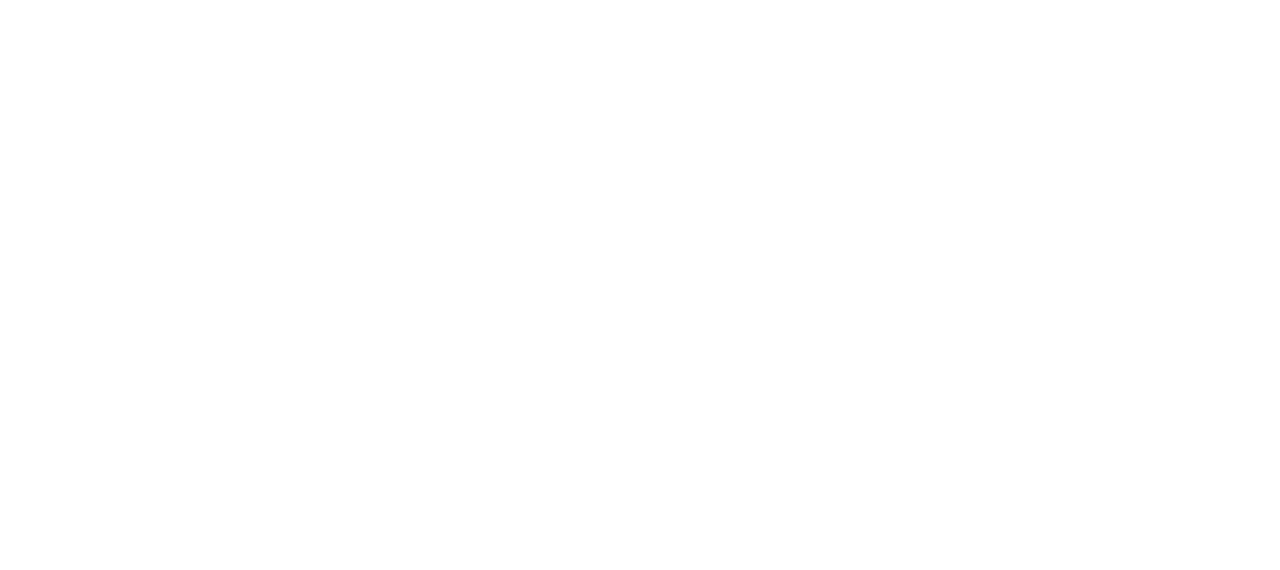
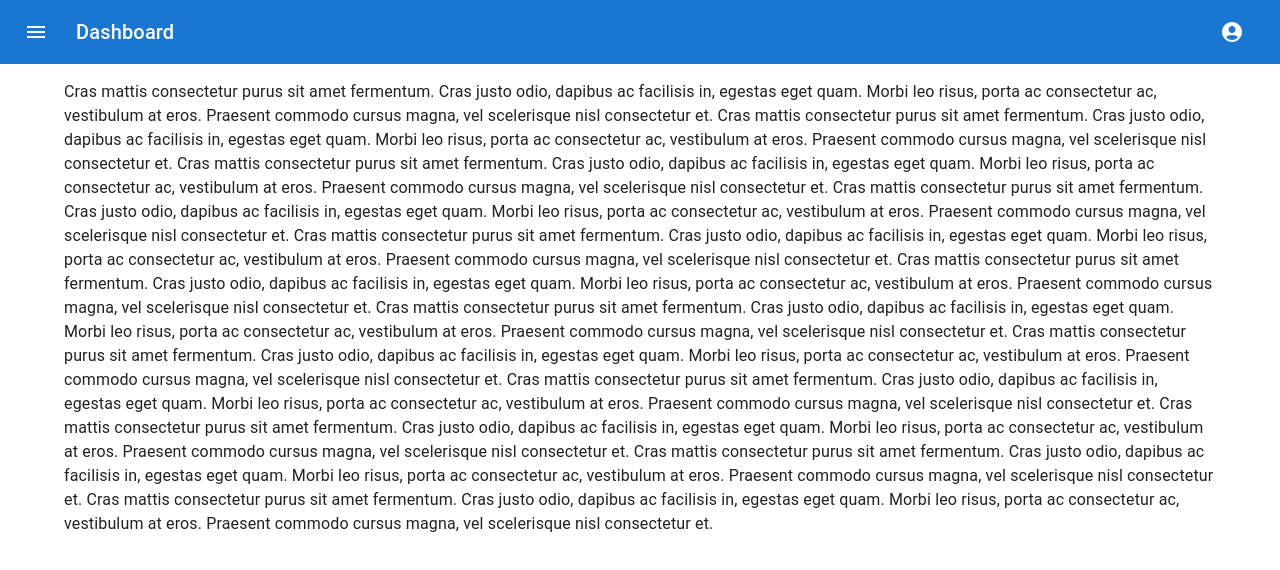
Before and after one commit to fabianschwab/react-starter-frontend, a React (Create React App) app: page /dashboard in a window 1280 px wide. Before the commit this address had no page. Shown: the top 570 px of the page. Built offline with nearby package versions, Linux system fonts and the light colour scheme; sample sign-in values are in the browser's storage; the HTML template or start-up script is replaced by a standard one.

Commit message:
WIP. Propper Dashboard with logout and profile.

```diff
--- a/src/pages/App/App.js
+++ b/src/pages/App/App.js
@@ -2,10 +2,10 @@
 import { BrowserRouter as Router, Route, Routes, Link } from "react-router-dom";
 import SignIn from "../SingIn/SignIn";
 import SignUp from "../SingUp/SignUp";
-import UserProfile from "../UserProfile/UserProfile";
 import "./App.css";
 import { useAuth } from "../../hooks/useAuth";
 import { useLocation, Navigate } from "react-router-dom";
+import Dashboard from "../Dashboard/Dashboard";
 
 function App() {
   const Home = () => {
@@ -19,18 +19,6 @@
     );
   };
 
-  const Dummy = () => {
-    return (
-      <Container maxWidth="md">
-        <Typography>Hello User!</Typography>
-        <Typography variant="caption">
-          Your are now logged in and can see protected content.
-        </Typography>
-        <Link to={"/profile"}>Profile</Link>
-      </Container>
-    );
-  };
-
   return (
     <Router>
       <Routes>
@@ -38,32 +26,24 @@
         <Route
           path="/signup"
           element={
-            <NotWhenAuthenticated>
+            <RedirectIfAuth>
               <SignUp to="/signin" />
-            </NotWhenAuthenticated>
+            </RedirectIfAuth>
           }
         />
         <Route
           path="/signin"
           element={
-            <NotWhenAuthenticated>
-              <SignIn to="/profile" />
-            </NotWhenAuthenticated>
+            <RedirectIfAuth>
+              <SignIn to="/dashboard" />
+            </RedirectIfAuth>
           }
         />
         <Route
-          path="/profile"
+          path="/dashboard"
           element={
             <RequireAuth>
-              <UserProfile />
-            </RequireAuth>
-          }
-        />
-        <Route
-          path="/dummy"
-          element={
-            <RequireAuth>
-              <Dummy />
+              <Dashboard />
             </RequireAuth>
           }
         />
@@ -87,11 +67,11 @@
   return children;
 }
 
-function NotWhenAuthenticated({ children }) {
+function RedirectIfAuth({ children }) {
   const auth = useAuth();
 
   if (auth.isAuth()) {
-    return <Navigate to="/profile" />;
+    return <Navigate to="/dashboard" />;
   }
 
   return children;
--- /dev/null
+++ b/src/pages/Dashboard/Dashboard.js
@@ -0,0 +1,118 @@
+import React, { Fragment, useState } from "react";
+import PropTypes from "prop-types";
+import {
+  AppBar,
+  Toolbar,
+  Typography,
+  Box,
+  Container,
+  Menu,
+  MenuItem,
+  IconButton,
+  useScrollTrigger,
+} from "@mui/material";
+import MenuIcon from "@mui/icons-material/Menu";
+import AccountCircleIcon from "@mui/icons-material/AccountCircle";
+
+function ElevationScroll(props) {
+  const { children, window } = props;
+  // Note that you normally won't need to set the window ref as useScrollTrigger
+  // will default to window.
+  // This is only being set here because the demo is in an iframe.
+  const trigger = useScrollTrigger({
+    disableHysteresis: true,
+    threshold: 0,
+    target: window ? window() : undefined,
+  });
+
+  return React.cloneElement(children, {
+    elevation: trigger ? 4 : 0,
+  });
+}
+
+ElevationScroll.propTypes = {
+  children: PropTypes.element.isRequired,
+  /**
+   * Injected by the documentation to work in an iframe.
+   * You won't need it on your project.
+   */
+  window: PropTypes.func,
+};
+
+export default function Dashboard(props) {
+  const [anchorEl, setAnchorEl] = useState(null);
+
+  const handleMenu = (event) => {
+    setAnchorEl(event.currentTarget);
+  };
+
+  const handleClose = () => {
+    setAnchorEl(null);
+  };
+
+  return (
+    <Fragment>
+      <ElevationScroll {...props}>
+        <AppBar>
+          <Toolbar>
+            <IconButton
+              size="large"
+              edge="start"
+              color="inherit"
+              aria-label="menu"
+              sx={{ mr: 2 }}
+            >
+              <MenuIcon />
+            </IconButton>
+            <Typography variant="h6" component="div" sx={{ flexGrow: 1 }}>
+              Dashboard
+            </Typography>
+            <div>
+              <IconButton
+                size="large"
+                aria-label="account of current user"
+                aria-controls="menu-appbar"
+                aria-haspopup="true"
+                onClick={handleMenu}
+                color="inherit"
+              >
+                <AccountCircleIcon />
+              </IconButton>
+              <Menu
+                id="menu-appbar"
+                anchorEl={anchorEl}
+                anchorOrigin={{
+                  vertical: "top",
+                  horizontal: "right",
+                }}
+                keepMounted
+                transformOrigin={{
+                  vertical: "top",
+                  horizontal: "right",
+                }}
+                open={Boolean(anchorEl)}
+                onClose={handleClose}
+              >
+                <MenuItem onClick={handleClose}>Profile</MenuItem>
+                <MenuItem onClick={handleClose}>Sign Out</MenuItem>
+              </Menu>
+            </div>
+          </Toolbar>
+        </AppBar>
+      </ElevationScroll>
+      <Toolbar />
+      <Container>
+        <Box sx={{ my: 2 }}>
+          {[...new Array(12)]
+            .map(
+              () => `Cras mattis consectetur purus sit amet fermentum.
+Cras justo odio, dapibus ac facilisis in, egestas eget quam.
+Morbi leo risus, porta ac consectetur ac, vestibulum at eros.
+Praesent commodo cursus magna, vel scelerisque nisl consectetur et.`
+            )
+            .join("\n")}
+        </Box>
+      </Container>
+    </Fragment>
+  );
+}
```
